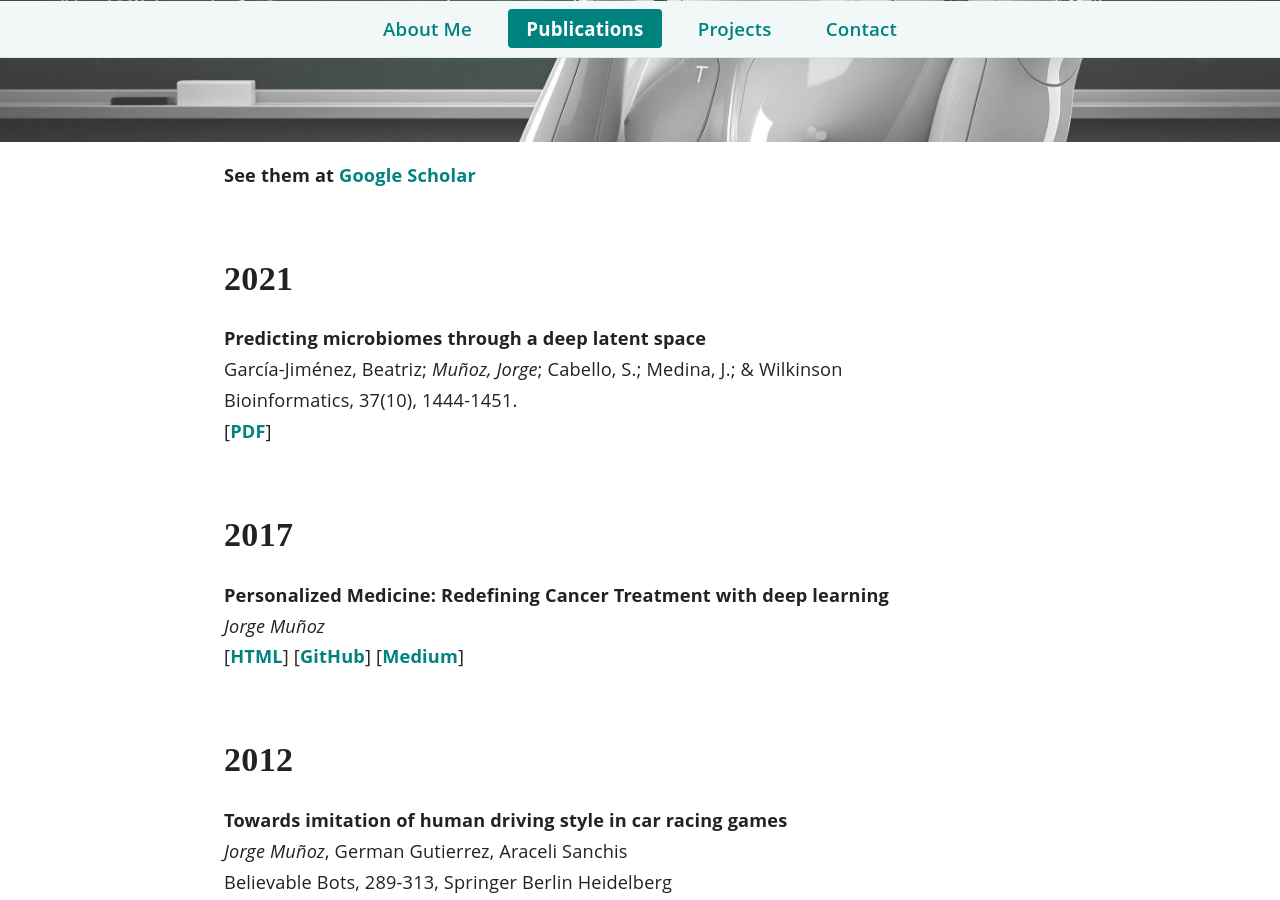
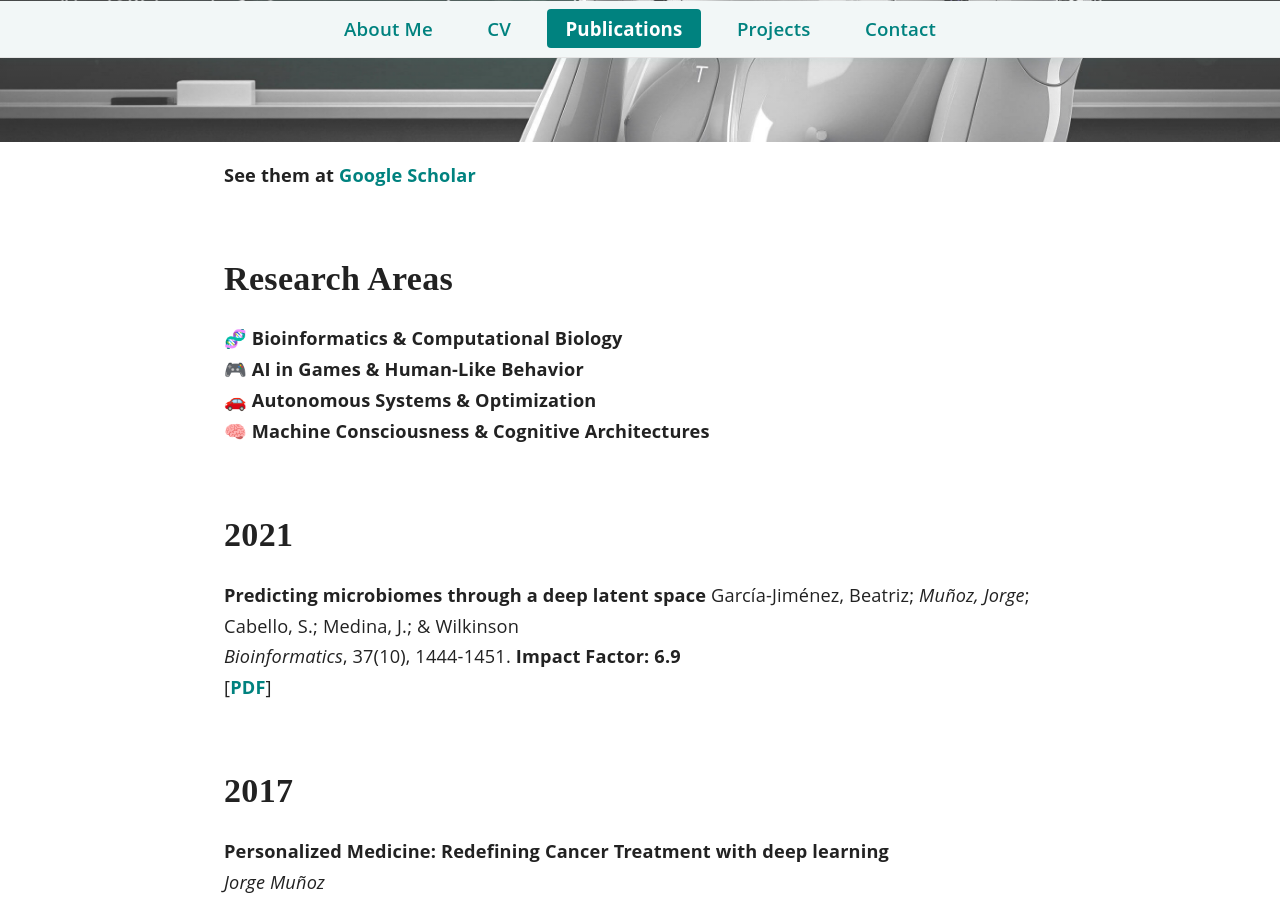
Before and after one commit to jorgemf/jorgemf.github.io, a Jekyll site: the page built from publications.md, in a window 1280 px wide and 900 px high, scrolled down 778 px. Built offline with Jekyll 4.4.1, drawn with Linux system fonts in a browser that asks for light colours.

```diff
--- a/_config.yml
+++ b/_config.yml
@@ -8,4 +8,4 @@ exclude:
   - '.cursorrules'
   - 'ai'
   - 'README.md'
-  - 'cv'
+  - 'cv/'
--- a/publications.md
+++ b/publications.md
@@ -6,16 +6,23 @@ navigation_weight: 4
 
 __See them at [Google Scholar](https://scholar.google.es/citations?hl=en&user=aHsYF-0AAAAJ&view_op=list_works&sortby=pubdate)__
 
+## Research Areas
+
+**🧬 Bioinformatics & Computational Biology**
+**🎮 AI in Games & Human-Like Behavior**
+**🚗 Autonomous Systems & Optimization**
+**🧠 Machine Consciousness & Cognitive Architectures**
+
 ## 2021
 
 **Predicting microbiomes through a deep latent space**
 García-Jiménez, Beatriz; _Muñoz, Jorge_; Cabello, S.; Medina, J.; & Wilkinson
-Bioinformatics, 37(10), 1444-1451.
+_Bioinformatics_, 37(10), 1444-1451. **Impact Factor: 6.9**
 [**[PDF](https://academic.oup.com/bioinformatics/article-pdf/37/10/1444/38663810/btaa971.pdf)**]
 
 ## 2017
 
-**Personalized Medicine: Redefining Cancer Treatment with deep learning**
+**Personalized Medicine: Redefining Cancer Treatment with deep learning**
 _Jorge Muñoz_
 [**[HTML](https://jorgemf.github.io/text%20classification/2017/10/14/personalized-medicine-redefining-cancer-treatment-by-deep-learning.html)**] [**[GitHub](https://github.com/jorgemf/kaggle_redefining_cancer_treatment)**] [**[Medium](https://medium.com/@jorgemf/personalized-medicine-redefining-cancer-treatment-with-deep-learning-f6c64a366fff)**]
 
```
Also changed, not shown: cv.html (+75 -12 lines), index.md (+1 -1 lines), 3 other files.
